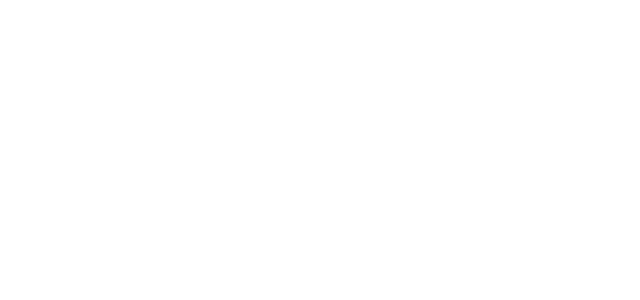
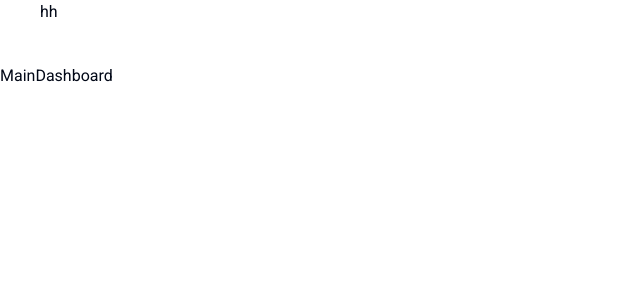
Before and after one commit to BikashKakati/sethealth-admin, a React (Vite) app: page / in a window 1280 px wide. Before the commit this address had no page. Shown: the top 300 px of the page, without its empty margins (0-640 px from the left). Built offline with nearby package versions, Linux system fonts and the light colour scheme.

Commit message:
Add: Wrapper & Rootlayout &  Start Navbar

```diff
--- a/src/App.tsx
+++ b/src/App.tsx
@@ -1,20 +1,20 @@
-import { Route, Routes } from "react-router-dom"
-import SignIn from "./pages/auth/sign-in/SignIn"
-
+import { Route, Routes } from "react-router-dom";
+import SignIn from "./pages/auth/sign-in/SignIn";
+import RootLayout from "./pages/root/RootLayout";
+import MainDashboard from "./pages/root/main-dashboard/MainDashboard";
 
 const App: React.FC = () => {
-
   return (
-
     <Routes>
-
       {/* AUTH Section*/}
-        <Route path="/sign-in" element={<SignIn />} />
-
+      <Route path="/sign-in" element={<SignIn />} />
 
       {/* ROOT Section */}
+      <Route path="/" element={<RootLayout />}>
+        <Route index element={<MainDashboard />} />
+      </Route>
     </Routes>
-  )
-}
+  );
+};
 
-export default App
+export default App;
--- /dev/null
+++ b/src/components/common/Wrapper.tsx
@@ -0,0 +1,15 @@
+import React, { ReactNode } from 'react'
+
+type WrapperProptype = {
+    className?:string;
+    children:ReactNode;
+}
+const Wrapper:React.FC<WrapperProptype> = ({className="",children}) => {
+  return (
+    <div className={`max-w-[110rem] w-full h-full mx-auto px-10 ${className}`}>
+        {children}
+    </div>
+  )
+}
+
+export default Wrapper
--- /dev/null
+++ b/src/components/navbar/Navbar.tsx
@@ -0,0 +1,14 @@
+import React from 'react'
+import Wrapper from '../common/Wrapper'
+
+const Navbar:React.FC = () => {
+  return (
+    <nav className='h-16'>
+        <Wrapper>
+            <div>hh</div>
+        </Wrapper>
+    </nav>
+  )
+}
+
+export default Navbar
--- /dev/null
+++ b/src/pages/root/RootLayout.tsx
@@ -0,0 +1,14 @@
+import Navbar from '@/components/navbar/Navbar'
+import React from 'react'
+import { Outlet } from 'react-router-dom'
+
+const RootLayout:React.FC = () => {
+  return (
+    <div className=''>
+        <Navbar/>
+        <Outlet/>
+    </div>
+  )
+}
+
+export default RootLayout
--- a/src/pages/root/main-dashboard/MainDashboard.tsx
+++ b/src/pages/root/main-dashboard/MainDashboard.tsx
@@ -1,3 +1,4 @@
+
 
 
 const MainDashboard:React.FC = () => {
```
